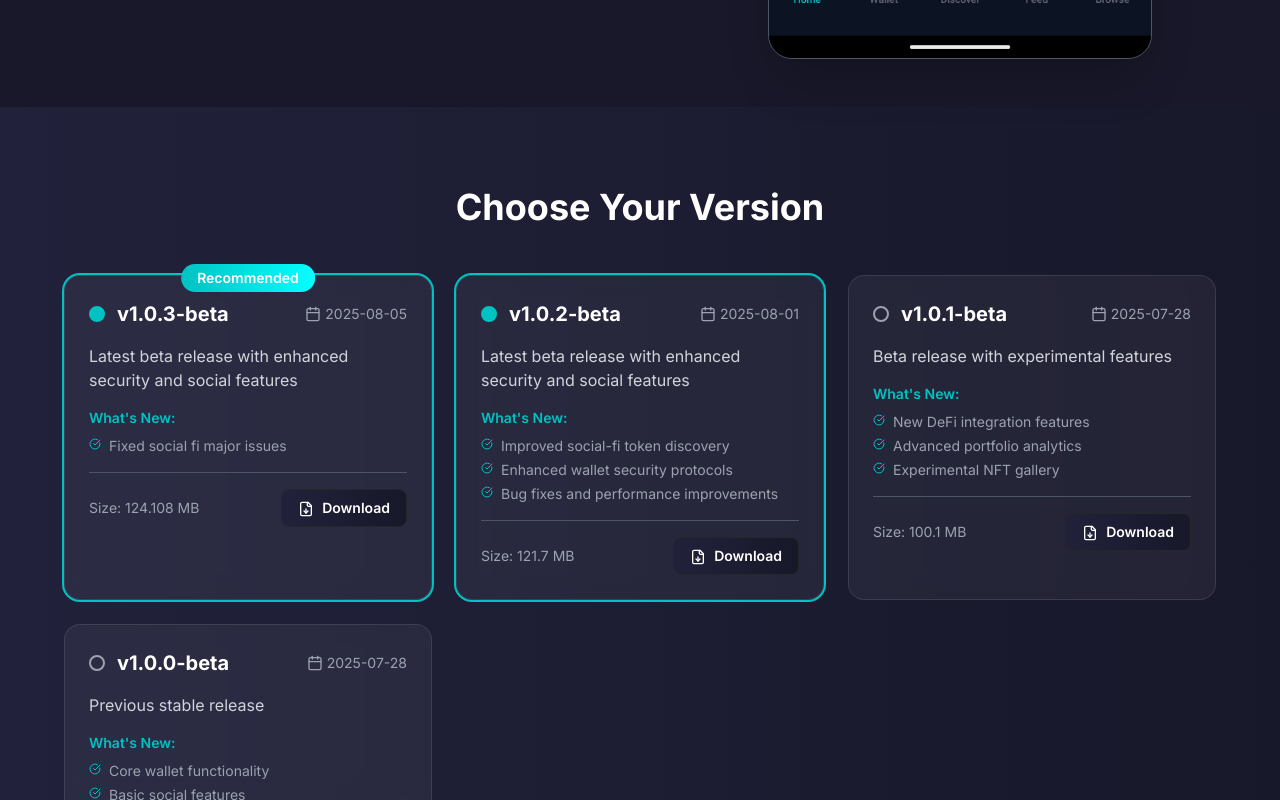
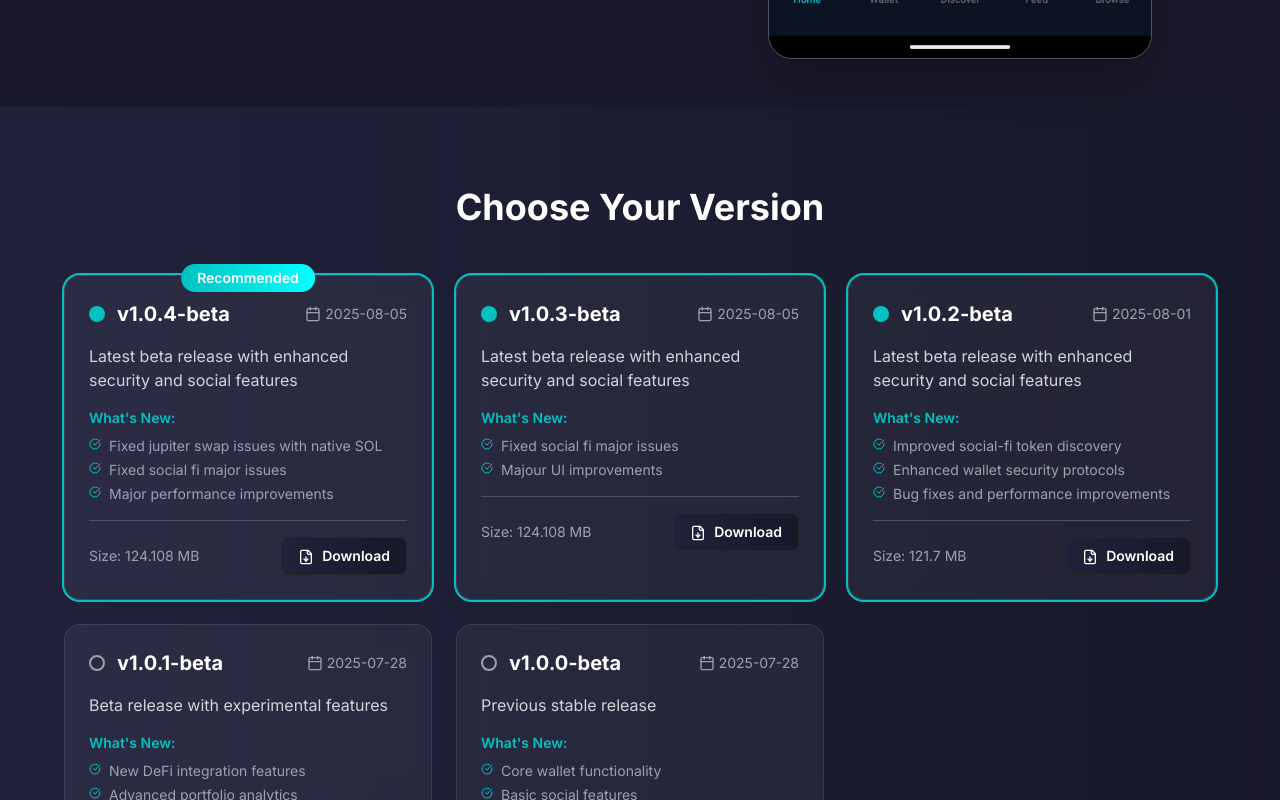
Before and after one commit to cellarfi/cellar-landing-page, a React (Vite) app: page /download in a window 1280 px wide. Shown: the part 960-1760 px from the top of the page. Built offline with nearby package versions, Linux system fonts and the light colour scheme.

Commit message:
fix: performance optimizations and fixed jupiter swap

```diff
--- a/src/pages/download.tsx
+++ b/src/pages/download.tsx
@@ -203,7 +203,7 @@ export default function DownloadPage() {
           <div className='grid md:grid-cols-3 gap-6 max-w-6xl mx-auto'>
             {versions.map((version, index) => (
               <motion.div
-                key={version.id}
+                key={version.version}
                 className={`glass-morphism rounded-2xl p-6 cursor-pointer transition-all duration-300 ${
                   selectedVersion === version.id
                     ? 'ring-2 ring-cellar-cyan bg-cellar-cyan bg-opacity-5'
--- a/src/versions.json
+++ b/src/versions.json
@@ -1,13 +1,27 @@
 [
+  {
+    "id": "latest",
+    "version": "1.0.4-beta",
+    "date": "2025-08-05",
+    "size": "124.108 MB",
+    "description": "Latest beta release with enhanced security and social features",
+    "changes": [
+      "Fixed jupiter swap issues with native SOL",
+      "Fixed social fi major issues",
+      "Major performance improvements"
+    ],
+    "downloadUrl": "https://static.53.190.27.37.clients.your-server.de/solana-app/v1.0.4-beta.apk",
+    "isRecommended": true
+  },
   {
     "id": "latest",
     "version": "1.0.3-beta",
     "date": "2025-08-05",
     "size": "124.108 MB",
     "description": "Latest beta release with enhanced security and social features",
-    "changes": ["Fixed social fi major issues"],
+    "changes": ["Fixed social fi major issues", "Majour UI improvements"],
     "downloadUrl": "https://static.53.190.27.37.clients.your-server.de/solana-app/v1.0.3-beta.apk",
-    "isRecommended": true
+    "isRecommended": false
   },
   {
     "id": "latest",
```
